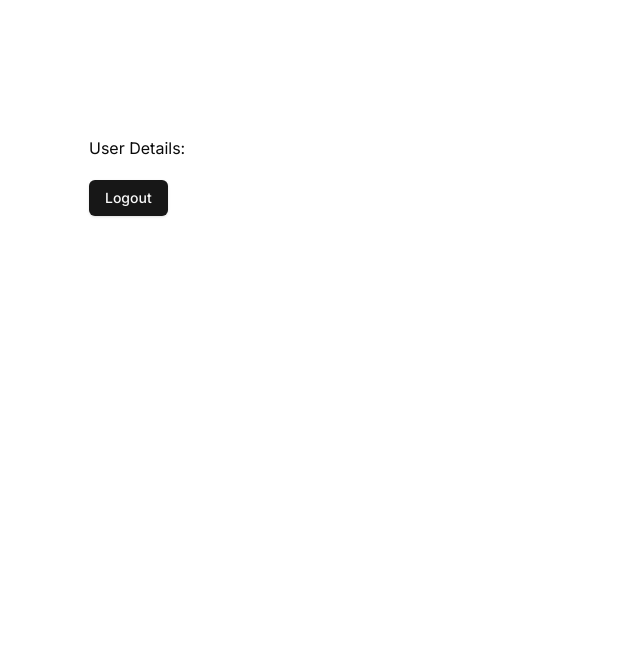
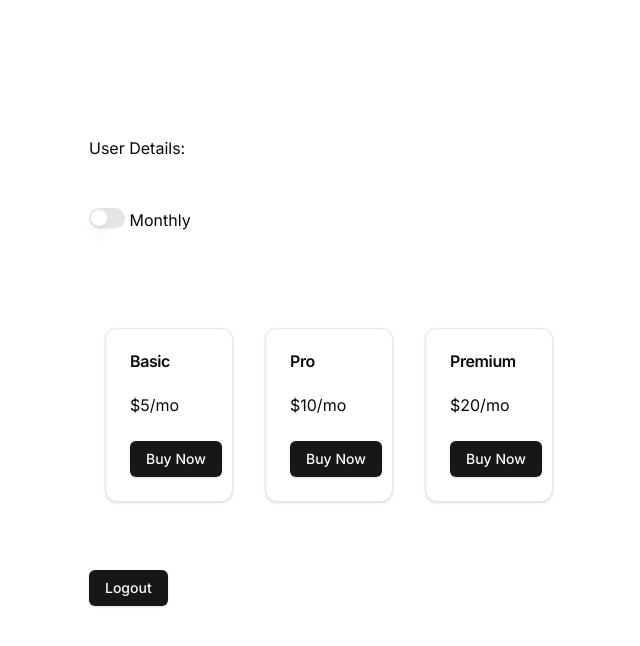
Before and after one commit to buildFast10x/Nextjs-Boilerplate, a Next.js app: page /dashboard in a window 1280 px wide. Shown: the top 646 px of the page, without its empty margins (359-999 px from the left). Built offline with nearby package versions, Linux system fonts and the light colour scheme; no server answers.

Commit message:
Stripe Initialization

```diff
--- a/app/(Auth)/(login)/page.tsx
+++ b/app/(Auth)/(login)/page.tsx
@@ -21,6 +21,7 @@
 import { useRouter } from 'next/navigation';
 import { useAppSelector } from '@/redux/store';
 import userInterface from "@/data/user/userInterface"
+import { useEffect } from "react"
 
 const loginSchema: z.ZodType<userLoginInterface> = z.object({
     email: z.string().min(2, {
@@ -31,7 +32,18 @@
 
 export default function Login() {
 
+    // const [seo, setSeo] = useState<seoInterface>();
     const router = useRouter();
+
+    useEffect(() => {
+        init();
+    }, [])
+
+    async function init() {
+        // const seoHandler = new seoImpl();
+        // seoHandler.initFromDataObj(pageSEOs.landingPage);
+        // await setSeo(seoHandler);
+    }
 
     const form = useForm<z.infer<typeof loginSchema>>({
         resolver: zodResolver(loginSchema),
@@ -59,6 +71,7 @@
     const user: userInterface = useAppSelector((state) => state.auth.value.user);
 
     return (
+        <>
             <div className="flex min-h-full flex-col justify-center py-12 sm:px-6 lg:px-">
                 <div className="flex min-h-full flex-col justify-center px-6 py-12 lg:px-8">
                     <div className="mt-10 sm:mx-auto sm:w-full sm:max-w-sm">
@@ -104,5 +117,6 @@
 
                 </div>
             </div>
+        </>
     )
 }
--- a/app/(main)/dashboard/page.tsx
+++ b/app/(main)/dashboard/page.tsx
@@ -10,6 +10,15 @@
 import { Button } from "@/components/ui/button"
 import Cookies from 'js-cookie';
 import { useRouter } from 'next/navigation';
+import {
+    Card,
+    CardContent,
+    CardFooter,
+    CardHeader,
+    CardTitle,
+} from "@/components/ui/card"
+
+import { Switch } from "@/components/ui/switch"
 
 export default function page() {
     const router = useRouter();
@@ -36,10 +45,55 @@
     }
 
     return (
-        <div className="flex min-h-full flex-col justify-center py-12 sm:px-6 lg:px-">
+        <div className="flex min-h-full flex-col justify-center py-12 sm:px-6 lg:px-8">
             <div className="flex min-h-full flex-col justify-center px-6 py-12 lg:px-8">
                 <div className="mt-10 sm:mx-auto sm:w-full sm:max-w-sm">
                     <p>User Details: {user?.firstName} <br /> {user?.id}</p>
+
+                    <div className="py-12">
+                        <Switch /> Monthly
+                    </div>
+                    <div className="flex flex-row py-12">
+                        <div className="w-1/3 mx-4">
+                            <Card>
+                                <CardHeader>
+                                    <CardTitle>Basic</CardTitle>
+                                </CardHeader>
+                                <CardContent>
+                                    <p>$5/mo</p>
+                                </CardContent>
+                                <CardFooter>
+                                    <Button>Buy Now</Button>
+                                </CardFooter>
+                            </Card>
+                        </div>
+                        <div className="w-1/3 mx-4">
+                            <Card>
+                                <CardHeader>
+                                    <CardTitle>Pro</CardTitle>
+                                </CardHeader>
+                                <CardContent>
+                                    <p>$10/mo</p>
+                                </CardContent>
+                                <CardFooter>
+                                    <Button>Buy Now</Button>
+                                </CardFooter>
+                            </Card>
+                        </div>
+                        <div className="w-1/3 mx-4">
+                            <Card>
+                                <CardHeader>
+                                    <CardTitle>Premium</CardTitle>
+                                </CardHeader>
+                                <CardContent>
+                                    <p>$20/mo</p>
+                                </CardContent>
+                                <CardFooter>
+                                    <Button>Buy Now</Button>
+                                </CardFooter>
+                            </Card>
+                        </div>
+                    </div>
                     <Button className='mt-5' onClick={(e) => handleLogout(e)}>Logout</Button>
                 </div>
             </div>
--- a/app/layout.tsx
+++ b/app/layout.tsx
@@ -1,4 +1,3 @@
-import type { Metadata } from 'next'
 import { Inter } from 'next/font/google'
 import './globals.css'
 
@@ -6,11 +5,6 @@
 import ReduxProvider from '@/redux/ReduxProvider';
 
 const inter = Inter({ subsets: ['latin'] })
-
-export const metadata: Metadata = {
-  title: 'Create Next App',
-  description: 'Generated by create next app',
-}
 
 export default function RootLayout({
   children,
--- /dev/null
+++ b/components/ui/switch.tsx
@@ -0,0 +1,29 @@
+"use client"
+
+import * as React from "react"
+import * as SwitchPrimitives from "@radix-ui/react-switch"
+
+import { cn } from "@/lib/utils"
+
+const Switch = React.forwardRef<
+  React.ElementRef<typeof SwitchPrimitives.Root>,
+  React.ComponentPropsWithoutRef<typeof SwitchPrimitives.Root>
+>(({ className, ...props }, ref) => (
+  <SwitchPrimitives.Root
+    className={cn(
+      "peer inline-flex h-[20px] w-[36px] shrink-0 cursor-pointer items-center rounded-full border-2 border-transparent shadow-sm transition-colors focus-visible:outline-none focus-visible:ring-2 focus-visible:ring-ring focus-visible:ring-offset-2 focus-visible:ring-offset-background disabled:cursor-not-allowed disabled:opacity-50 data-[state=checked]:bg-primary data-[state=unchecked]:bg-input",
+      className
+    )}
+    {...props}
+    ref={ref}
+  >
+    <SwitchPrimitives.Thumb
+      className={cn(
+        "pointer-events-none block h-4 w-4 rounded-full bg-background shadow-lg ring-0 transition-transform data-[state=checked]:translate-x-4 data-[state=unchecked]:translate-x-0"
+      )}
+    />
+  </SwitchPrimitives.Root>
+))
+Switch.displayName = SwitchPrimitives.Root.displayName
+
+export { Switch }
--- a/package.json
+++ b/package.json
@@ -15,6 +15,7 @@
     "@radix-ui/react-icons": "^1.3.0",
     "@radix-ui/react-label": "^2.0.2",
     "@radix-ui/react-slot": "^1.0.2",
+    "@radix-ui/react-switch": "^1.0.3",
     "@radix-ui/react-toast": "^1.1.5",
     "@reduxjs/toolkit": "^1.9.7",
     "axios": "^1.6.0",
```
Also changed, not shown: data/seo/seoImpl.tsx (added, +19 -0 lines), data/seo/seoInterface.tsx (added, +8 -0 lines), utils/pricingData.tsx (added, +62 -0 lines), 1 other file (tests, documents, lock files or other folders). Lines whose indentation alone changed are shown as unchanged.
